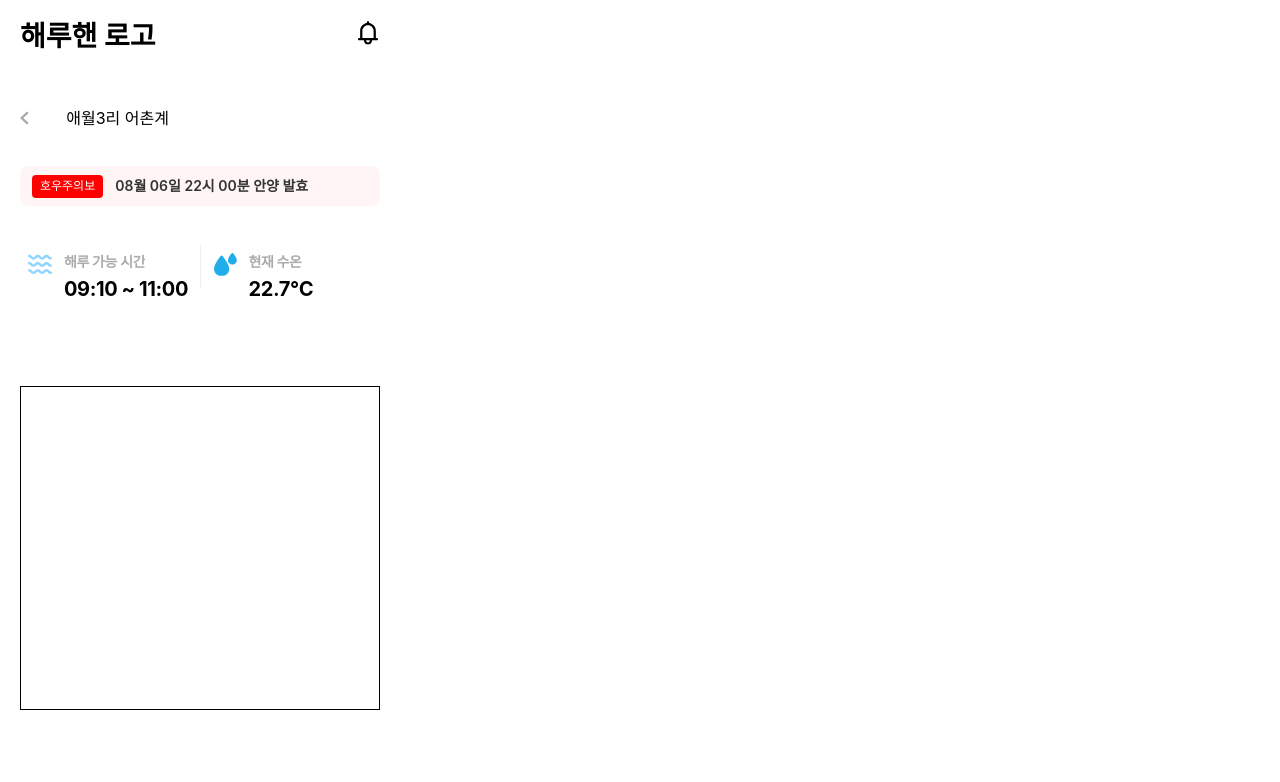
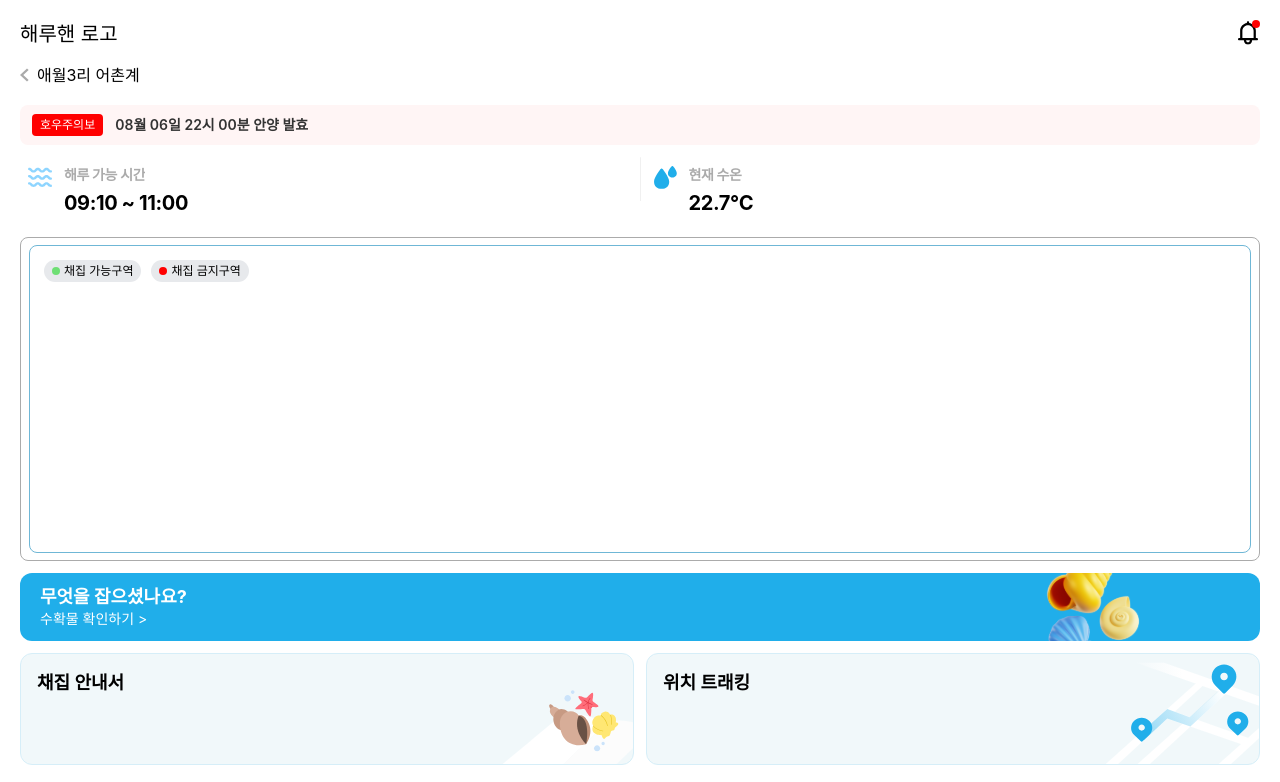
Before and after one commit to MindySo/HaeruHand_405, a React (Vite) app in the folder frontend/: page /main in a window 1280 px wide. Shown: the top 782 px of the page. Built offline with nearby package versions, Linux system fonts and the light colour scheme; a web font is replaced by a local one.

Commit message:
feat: MainPage 스타일 수정(S13P11A405-111)

```diff
--- a/frontend/src/components/molecules/HarvestButton/HarvestButton.module.css
+++ b/frontend/src/components/molecules/HarvestButton/HarvestButton.module.css
@@ -1,6 +1,6 @@
 .container {
   width: 100%;
-  max-width: 360px;
+  /* max-width: 360px; */
   height: 68px;
   background: #20aeea;
   border: none;
--- a/frontend/src/components/molecules/InfoButton/InfoButton.module.css
+++ b/frontend/src/components/molecules/InfoButton/InfoButton.module.css
@@ -1,7 +1,7 @@
 .container {
   position: relative;
   width: 50%;
-  max-width: 176px;
+  /* max-width: 176px; */
   height: 112px;
   background: #f1f8fa;
   border: 1px solid #d6eef8;
--- a/frontend/src/components/molecules/InfoModal/InfoModal.module.css
+++ b/frontend/src/components/molecules/InfoModal/InfoModal.module.css
@@ -10,6 +10,7 @@
   z-index: 1000;
 }
 
+/* 모달 창 */
 .modalWindow {
   background-color: #20aeea;
   border-radius: 16px;
@@ -20,10 +21,9 @@
 
   /* 모달 창 크기 */
   width: 100%;
-  max-width: 320px;
-  height: auto;
-  /* padding을 포함한 크기 계산 */
-  box-sizing: border-box;
+  max-width: 315px;
+  height: 400px;
+  box-sizing: border-box; /* padding을 포함한 크기 계산 */
 
   /* 모달 창 위치 조정 */
   position: fixed;
@@ -54,18 +54,14 @@
   height: 25px;
 }
 
+/* 모달 창 내부 박스 */
 .boxInWindow {
   background-color: white;
   border-radius: 16px;
   padding: 16px;
-  /* 내부 박스 크기 */
   width: 100%;
   max-width: 290px;
-  height: auto;
-  /* 리스트 스크롤바를 위한 설정(높이 고정) */
-  display: flex;
-
-  flex-direction: column;
+  height: 100%;
 }
 
 .toggleButton {
--- a/frontend/src/components/molecules/TrackingButton/TrackingButton.module.css
+++ b/frontend/src/components/molecules/TrackingButton/TrackingButton.module.css
@@ -1,7 +1,7 @@
 .container {
   position: relative;
   width: 50%;
-  max-width: 176px;
+  /* max-width: 176px; */
   height: 112px;
   background: #f1f8fa;
   border: 1px solid #d6eef8;
--- a/frontend/src/components/molecules/WarningBanner/WarningBanner.module.css
+++ b/frontend/src/components/molecules/WarningBanner/WarningBanner.module.css
@@ -2,7 +2,7 @@
   display: flex;
   align-items: center;
   width: 100%;
-  max-width: 360px;
+  /* max-width: 360px; */
   height: 40px;
   gap: 12px;
   padding: 4px 12px;
--- a/frontend/src/components/molecules/WeatherWidgets/WeatherWidgets.module.css
+++ b/frontend/src/components/molecules/WeatherWidgets/WeatherWidgets.module.css
@@ -2,7 +2,7 @@
   display: flex;
   align-items: stretch;
   width: 100%;
-  max-width: 360px;
+  /* max-width: 360px; */
   height: auto;
 }
 
--- a/frontend/src/pages/MainPage/MainPage.module.css
+++ b/frontend/src/pages/MainPage/MainPage.module.css
@@ -1,65 +1,146 @@
 html,
-body #root {
-  margin: 0;
-  padding: 0;
+body,
+#root {
   height: 100%;
+  width: 100%;
   box-sizing: border-box;
+  overflow: hidden;
 }
 
-.window {
+/* MainPage 컨테이너 */
+.container {
   width: 100%;
+  height: 100vh;
   display: flex;
   flex-direction: column;
 }
 
+/* --------------------------------------------- */
+/* A. 고정 영역 */
+.fixedContent {
+  position: sticky;
+  top: 0;
+  /* width: 100%; */
+  height: 85px;
+  flex-shrink: 0;
+}
+
 .header {
   display: flex;
+  align-items: center;
   justify-content: space-between;
   position: relative;
-  width: 100%;
-  max-width: 360px;
+  /* width: 100%; */
+  /* max-width: 360px; */
+  box-sizing: border-box;
+  margin-bottom: 16px;
 }
 
 .bellIcon {
-  width: 100%;
-  max-width: 24px;
+  width: 24px;
   height: auto;
   /* 아이콘 위치 */
   position: absolute;
+  top: 0;
   right: 0;
+  z-index: 100;
+}
+.bellMarker {
+  width: 8px;
+  height: 8px;
+  background-color: #ff0000;
+  border-radius: 50%;
+  position: absolute;
+  top: 0;
+  right: 0;
+  z-index: 101;
 }
 
 .goBack {
   display: flex;
   justify-content: flex-start;
-  gap: 3%;
-  margin: 3% 0%;
+  /* width: 100%; */
+  height: auto;
+  gap: 8px;
+  margin: 12px 0px;
+}
+
+/* --------------------------------------------- */
+/* B. 스크롤 영역 */
+.scrollContent {
+  flex: 1;
+  /* width: 100%; */
+  min-height: 0;
+  overflow-y: auto;
+  padding-bottom: 20px; /* 하단 콘텐츠 짤림 방지용 여백 */
+}
+.scrollContent::-webkit-scrollbar {
+  display: none;
+}
+
+.warningBanner {
+  top: 1;
 }
 
 .weatherWidgets {
   display: flex;
   align-items: stretch;
-  width: 100%;
-  height: auto;
-  margin: 3% 0%;
+  margin: 12px 0px;
 }
 
+/* 지도 영역 */
+.mapContainer {
+  width: 100%;
+  /* max-width: 360px; */
+  height: 324px;
+  border: 1px solid #ababab;
+  border-radius: 8px;
+  padding: 8px;
+
+  /* 내부 지도 위치 */
+  display: flex;
+  align-items: center;
+  justify-content: center;
+}
+
+/* mapContainer 내부에 들어가도록 크기 조정 */
 .map {
   width: 100%;
-  max-width: 360px;
-  height: 324px;
-  border: 1px solid black;
-  margin: 3% 0%;
+  /* max-width: 360px; */
+  height: 308px;
+  border: 1px solid #6fb7d6;
+  border-radius: 8px;
+}
+
+.mapBadges {
+  display: flex;
+  justify-content: baseline;
+  gap: 10px;
+  margin: 14px;
+  overflow: hidden;
+}
+
+.badgeMarker1 {
+  width: 8px;
+  height: 8px;
+  background-color: #6edf74;
+  border-radius: 50%;
+  margin-right: 4px;
+}
+
+.badgeMarker2 {
+  width: 8px;
+  height: 8px;
+  background-color: #ff0000;
+  border-radius: 50%;
+  margin-right: 4px;
 }
 
 .harvestButton {
-  width: 100%;
-  margin: 3% 0%;
+  margin: 12px 0px;
 }
 
 .buttons {
   display: flex;
-  width: 100%;
-  height: auto;
-  gap: 10px;
+  gap: 12px;
 }
--- a/frontend/src/pages/MainPage/MainPage.tsx
+++ b/frontend/src/pages/MainPage/MainPage.tsx
@@ -1,5 +1,5 @@
 import { useState } from 'react';
-import { Text } from '../../components/atoms';
+import { Badge, Text } from '../../components/atoms';
 import {
   HarvestButton,
   InfoButton,
@@ -10,6 +10,15 @@ import {
 import styles from './MainPage.module.css';
 import { InfoModal } from '../../components/molecules/InfoModal/InfoModal';
 
+// 특보 배너 props
+export interface WarningBannerProps {
+  type: '풍랑주의보' | '폭염주의보' | '태풍주의보' | '해파리주의보' | '호우주의보' | '폭염 특보';
+  date: string;
+  location: string;
+  className?: string;
+  variant?: 'latest' | 'past' | 'info';
+}
+
 export const MainPage = () => {
   // 모달 창 띄우기 state
   const [isInfoModalOpen, setIsInfoModalOpen] = useState(false);
@@ -19,31 +28,45 @@ export const MainPage = () => {
   // -------------------------------------------------------------------------------------
   // [메인 페이지 반환]
   return (
-    <div className={styles.window}>
-      {/* 헤더 */}
+    <div className={styles.container}>
+      {/* A. 고정된 영역 */}
+      <div className={styles.fixedContent}>
+        {/* a-1. 헤더 */}
         <div className={styles.header}>
-        <h1>해루핸 로고</h1>
+          <Text size="xl">해루핸 로고</Text>
+          {/* 종 모양 아이콘(특보 조회 페이지 이동) */}
+          <div>
             <img src="/bell.svg" alt="특보 조회" className={styles.bellIcon} />
+            {/* 폴링 시 표시할 마커(빨간 점)-> state로 수정 예정 */}
+            <div className={styles.bellMarker} />
+          </div>
         </div>
 
-      {/* 어장 이름(뒤로가기) */}
+        {/* a-2. 어장 이름(뒤로가기) */}
         <div className={styles.goBack}>
-        <img src="/backIcon.svg" alt="뒤로가기" />
+          <img src="/backButton.svg" alt="뒤로가기" />
           <Text>애월3리 어촌계</Text>
         </div>
+      </div>
 
-      {/* 특보 배너 -> 임시 데이터*/}
-      <div className="warningBanner">
+      {/* B. 스크롤 가능한 영역 */}
+      <div className={styles.scrollContent}>
+        {/* b-1. 특보 배너 -> 임시 데이터(나중에 설정해놓은 props로 받기) */}
+        <div className={styles.warningBanner}>
           <WarningBanner type="호우주의보" date="08월 06일 22시 00분" location="안양" />
         </div>
 
-      {/* 위젯: 해루 가능 시간, 현재 수온 */}
+        {/* b-2. 위젯: 해루 가능 시간, 현재 수온 */}
         <div className={styles.weatherWidgets}>
           <WeatherWidgets
             items={[
               {
                 icon: (
-                <img src="/wave.svg" alt="파도 아이콘" style={{ width: '24px', height: '24px' }} />
+                  <img
+                    src="/wave.svg"
+                    alt="파도 아이콘"
+                    style={{ width: '24px', height: '24px' }}
+                  />
                 ),
                 subtitle: '해루 가능 시간',
                 data: '09:10 ~ 11:00',
@@ -63,15 +86,29 @@ export const MainPage = () => {
           />
         </div>
 
-      {/* 지도 */}
-      <div className={styles.map}></div>
+        {/* b-3. 지도 */}
+        <div className={styles.mapContainer}>
+          <div className={styles.map}>
+            {/* 뱃지 */}
+            <div className={styles.mapBadges}>
+              <Badge variant="neutral" size="small" style={{ borderRadius: '100px' }}>
+                <div className={styles.badgeMarker1} />
+                채집 가능구역
+              </Badge>
+              <Badge variant="neutral" size="small" style={{ borderRadius: '100px' }}>
+                <div className={styles.badgeMarker2} />
+                채집 금지구역
+              </Badge>
+            </div>
+          </div>
+        </div>
 
-      {/* 수확물 확인하기 */}
+        {/* b-4. 수확물 확인하기 */}
         <div className={styles.harvestButton}>
           <HarvestButton />
         </div>
 
-      {/* 버튼: 채집 안내서, 위치 트래킹 */}
+        {/* b-5. 버튼: 채집 안내서, 위치 트래킹 */}
         <div className={styles.buttons}>
           {/* 채집 안내서 -> 모달 창 열기 */}
           <InfoButton onClick={openInfoModal} />
@@ -82,5 +119,6 @@ export const MainPage = () => {
         {/* 채집 안내서 모달(InfoModal) 로직 */}
         {isInfoModalOpen && <InfoModal onClose={closeInfoModal} />}
       </div>
+    </div>
   );
 };
```
Also changed, not shown: frontend/public/backButton.svg (renamed from frontend/public/backIcon.svg). Lines whose indentation alone changed are shown as unchanged.
